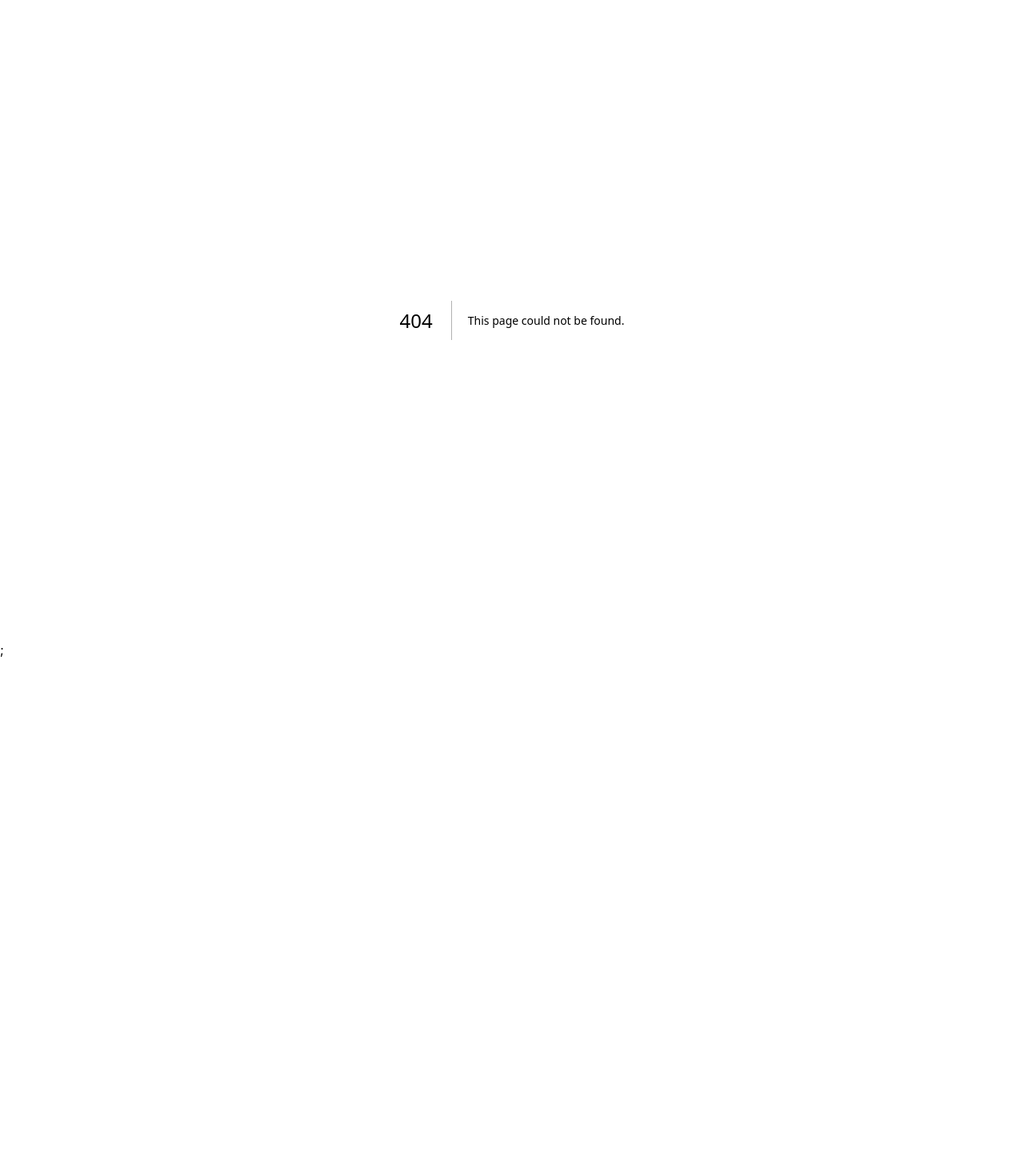
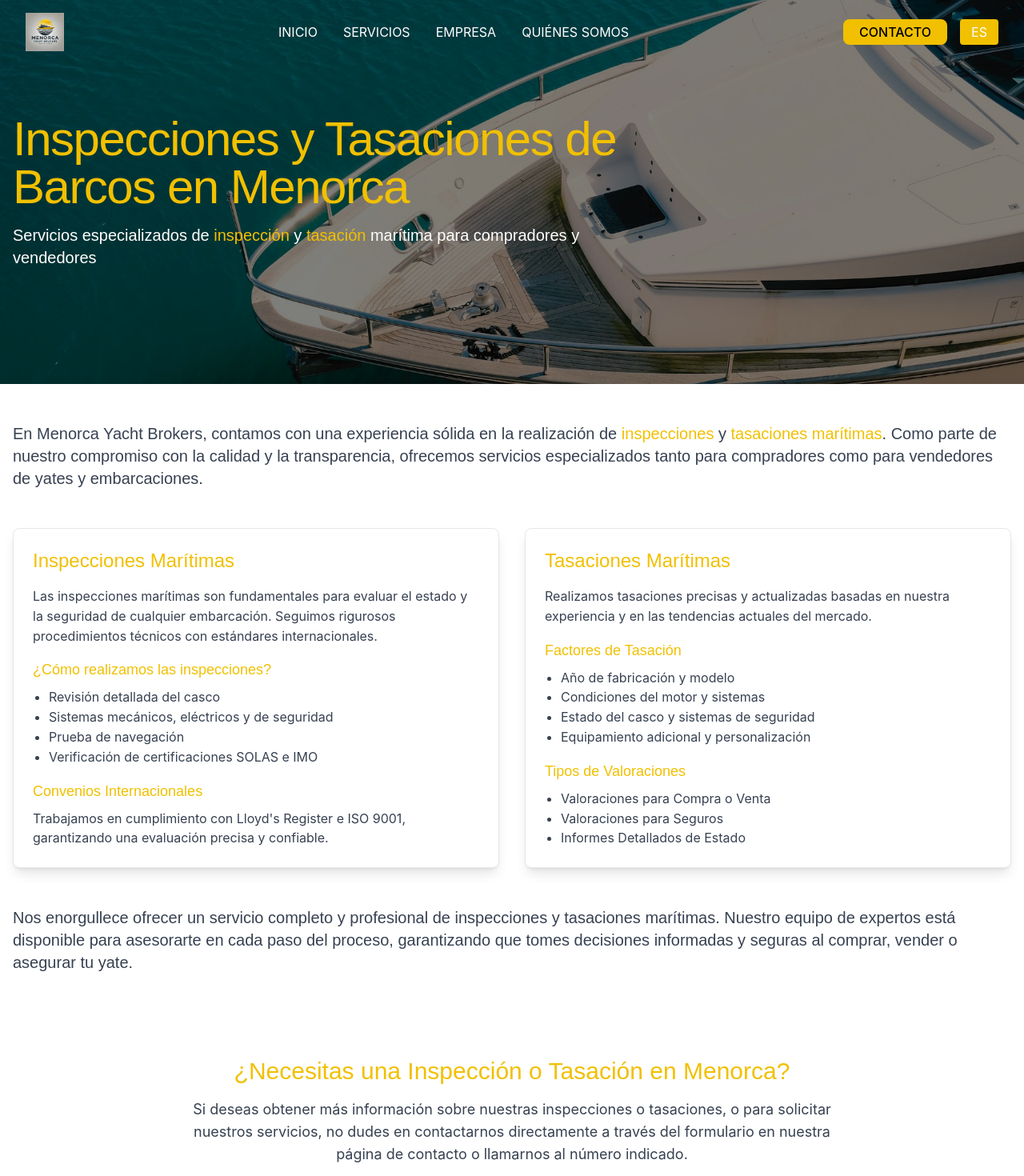
Before and after one commit to davidfreixes/myb, a Next.js app: page /inspections in a window 1280 px wide. Before the commit this address had no page. Shown: the top 1470 px of the page at 80% size. Before the commit the page ends 825 px from the top, so only its background shows below. Built offline with nearby package versions, Linux system fonts and the light colour scheme.

Commit message:
feat: new inspections page

```diff
--- /dev/null
+++ b/client/general/services/inspections.tsx
@@ -0,0 +1,177 @@
+"use client";
+
+import { Button } from "@mantine/core";
+import { motion } from "framer-motion";
+import Image from "next/image";
+import Link from "next/link";
+
+export default function Inspections() {
+  return (
+    <div className="flex flex-col min-h-screen">
+      {/* Hero Section */}
+      <div className="relative h-[60vh] w-full">
+        <Image
+          src="/img/inspections.jpg"
+          alt="Inspecciones y tasaciones de barcos"
+          fill
+          className="object-cover"
+          priority
+        />
+        <div className="absolute inset-0 bg-black/50" />
+        <div className="relative z-10 container mx-auto px-4 h-full flex flex-col justify-center max-w-8xl">
+          <motion.div
+            initial={{ opacity: 0, y: 20 }}
+            animate={{ opacity: 1, y: 0 }}
+            transition={{ duration: 0.8 }}
+            className="max-w-3xl"
+          >
+            <div className="space-y-2 md:space-y-4">
+              <h1 className="font-montserrat text-3xl sm:text-4xl md:text-5xl lg:text-6xl font-medium tracking-tight text-primary">
+                Inspecciones y Tasaciones de Barcos en Menorca
+              </h1>
+              <h2 className="font-montserrat sm:text-lg md:text-xl text-white">
+                Servicios especializados de{" "}
+                <span className="text-primary">inspección</span> y{" "}
+                <span className="text-primary">tasación</span> marítima para
+                compradores y vendedores
+              </h2>
+            </div>
+          </motion.div>
+        </div>
+      </div>
+
+      {/* Main Content */}
+      <div className="container mx-auto px-4 py-12 md:py-12 max-w-8xl">
+        <motion.div
+          initial={{ opacity: 0, y: 20 }}
+          animate={{ opacity: 1, y: 0 }}
+          transition={{ duration: 0.8, delay: 0.2 }}
+          className="prose prose-lg max-w-none"
+        >
+          <p className="font-montserrat text-lg md:text-xl text-gray-700 mb-12">
+            En Menorca Yacht Brokers, contamos con una experiencia sólida en la
+            realización de <span className="text-primary">inspecciones</span> y{" "}
+            <span className="text-primary">tasaciones marítimas</span>. Como
+            parte de nuestro compromiso con la calidad y la transparencia,
+            ofrecemos servicios especializados tanto para compradores como para
+            vendedores de yates y embarcaciones.
+          </p>
+
+          {/* Services Grid */}
+          <div className="grid md:grid-cols-2 gap-8 mb-12">
+            <motion.div
+              initial={{ opacity: 0, x: -20 }}
+              animate={{ opacity: 1, x: 0 }}
+              transition={{ duration: 0.8, delay: 0.4 }}
+              className="relative h-auto bg-white p-6 rounded-lg shadow-lg border"
+            >
+              <h3 className="text-2xl text-primary font-montserrat mb-4">
+                Inspecciones Marítimas
+              </h3>
+              <div className="space-y-4">
+                <p className="text-gray-700">
+                  Las inspecciones marítimas son fundamentales para evaluar el
+                  estado y la seguridad de cualquier embarcación. Seguimos
+                  rigurosos procedimientos técnicos con estándares
+                  internacionales.
+                </p>
+                <div className="space-y-2">
+                  <h4 className="font-montserrat text-lg text-primary">
+                    ¿Cómo realizamos las inspecciones?
+                  </h4>
+                  <ul className="list-disc pl-5 text-gray-700">
+                    <li>Revisión detallada del casco</li>
+                    <li>Sistemas mecánicos, eléctricos y de seguridad</li>
+                    <li>Prueba de navegación</li>
+                    <li>Verificación de certificaciones SOLAS e IMO</li>
+                  </ul>
+                </div>
+                <div className="space-y-2">
+                  <h4 className="font-montserrat text-lg text-primary">
+                    Convenios Internacionales
+                  </h4>
+                  <p className="text-gray-700">
+                    Trabajamos en cumplimiento con Lloyd&apos;s Register e ISO
+                    9001, garantizando una evaluación precisa y confiable.
+                  </p>
+                </div>
+              </div>
+            </motion.div>
+
+            <motion.div
+              initial={{ opacity: 0, x: 20 }}
+              animate={{ opacity: 1, x: 0 }}
+              transition={{ duration: 0.8, delay: 0.6 }}
+              className="relative h-auto bg-white p-6 rounded-lg shadow-lg border"
+            >
+              <h3 className="text-2xl text-primary font-montserrat mb-4">
+                Tasaciones Marítimas
+              </h3>
+              <div className="space-y-4">
+                <p className="text-gray-700">
+                  Realizamos tasaciones precisas y actualizadas basadas en
+                  nuestra experiencia y en las tendencias actuales del mercado.
+                </p>
+                <div className="space-y-2">
+                  <h4 className="font-montserrat text-lg text-primary">
+                    Factores de Tasación
+                  </h4>
+                  <ul className="list-disc pl-5 text-gray-700">
+                    <li>Año de fabricación y modelo</li>
+                    <li>Condiciones del motor y sistemas</li>
+                    <li>Estado del casco y sistemas de seguridad</li>
+                    <li>Equipamiento adicional y personalización</li>
+                  </ul>
+                </div>
+                <div className="space-y-2">
+                  <h4 className="font-montserrat text-lg text-primary">
+                    Tipos de Valoraciones
+                  </h4>
+                  <ul className="list-disc pl-5 text-gray-700">
+                    <li>Valoraciones para Compra o Venta</li>
+                    <li>Valoraciones para Seguros</li>
+                    <li>Informes Detallados de Estado</li>
+                  </ul>
+                </div>
+              </div>
+            </motion.div>
+          </div>
+
+          <p className="font-montserrat text-lg md:text-xl text-gray-700 mb-8">
+            Nos enorgullece ofrecer un servicio completo y profesional de
+            inspecciones y tasaciones marítimas. Nuestro equipo de expertos está
+            disponible para asesorarte en cada paso del proceso, garantizando
+            que tomes decisiones informadas y seguras al comprar, vender o
+            asegurar tu yate.
+          </p>
+        </motion.div>
+      </div>
+
+      {/* CTA Section */}
+      <motion.div
+        initial={{ opacity: 0, y: 20 }}
+        animate={{ opacity: 1, y: 0 }}
+        transition={{ duration: 0.8, delay: 0.8 }}
+        className="p-6 rounded-lg text-center mb-10 max-w-4xl mx-auto"
+      >
+        <h2 className="text-2xl md:text-3xl font-montserrat text-primary mb-4">
+          ¿Necesitas una Inspección o Tasación en Menorca?
+        </h2>
+        <p className="text-lg text-gray-700 mb-6">
+          Si deseas obtener más información sobre nuestras inspecciones o
+          tasaciones, o para solicitar nuestros servicios, no dudes en
+          contactarnos directamente a través del formulario en nuestra página de
+          contacto o llamarnos al número indicado.
+        </p>
+        <Link href="/contact">
+          <Button
+            unstyled
+            className="w-full rounded sm:w-auto bg-primary hover:bg-primary/75 text-black font-normal text-sm md:text-lg py-2 px-4"
+          >
+            Contactar
+          </Button>
+        </Link>
+      </motion.div>
+    </div>
+  );
+}
--- a/client/general/services/yacht-charter.tsx
+++ b/client/general/services/yacht-charter.tsx
@@ -47,7 +47,7 @@ export default function YachtCharter() {
       </div>
 
       {/* Services Section with Background */}
-      <div className="container px-4 sm:px-6 py-12 sm:py-16 md:py-24 mx-auto bg-gray-50 md:max-w-8xl">
+      <div className="container px-4 sm:px-6 py-12 sm:py-16 md:py-18 mx-auto bg-gray-50 md:max-w-8xl">
         <motion.div
           initial={{ opacity: 0, y: 20 }}
           animate={{ opacity: 1, y: 0 }}
@@ -85,7 +85,7 @@ export default function YachtCharter() {
 
       {/* Introduction Section with Image */}
       <div className="inset-0 bg-gradient-to-l from-[#fff6d399] via-[#ffe47acc] to-[#f8ce24c2]">
-        <div className="container mx-auto px-4 sm:px-6 py-12 sm:py-16 md:py-20">
+        <div className="container mx-auto px-4 sm:px-6 py-12 sm:py-16 md:py-20 md:max-w-8xl">
           <div className="grid grid-cols-1 lg:grid-cols-2 gap-8 md:gap-12 items-center">
             <motion.div
               initial={{ opacity: 0, x: 20 }}
--- a/client/layout/components/header.tsx
+++ b/client/layout/components/header.tsx
@@ -50,31 +50,31 @@ const navigation: NavItem[] = [
       },
       {
         label: "Inspecciones y Tasaciones",
-        href: "/servicios/inspecciones",
+        href: `${NAVIGATION_LINKS.INSPECCIONES}`,
         icon: <Scale size={20} />,
         description: "Evaluación profesional de embarcaciones",
       },
       {
         label: "Cargo & Logística",
-        href: "/servicios/logistica",
+        href: `${NAVIGATION_LINKS.LOGÍSTICA}`,
         icon: <Truck size={20} />,
         description: "Servicios de transporte y logística",
       },
       {
         label: "Asesoría Náutica",
-        href: "/servicios/asesoria",
+        href: `${NAVIGATION_LINKS.ASESORIA_NAUTICA}`,
         icon: <HelpCircle size={20} />,
         description: "Consultoría especializada",
       },
       {
         label: "Ship Broker & Charterer",
-        href: "/servicios/ship-broker",
+        href: `${NAVIGATION_LINKS.SHIP_BROKER}`,
         icon: <AnchorIcon size={20} />,
         description: "Servicios de intermediación",
       },
       {
         label: "Servicios de Valor Añadido",
-        href: "/servicios/valor-anadido",
+        href: `${NAVIGATION_LINKS.VALOR_AÑADIDO}`,
         icon: <Plus size={20} />,
         description: "Servicios complementarios",
       },
--- /dev/null
+++ b/pages/inspections.tsx
@@ -0,0 +1,13 @@
+import Inspections from "@/client/general/services/inspections";
+import { Footer } from "@/client/layout/components/footer";
+import { Header } from "@/client/layout/components/header";
+
+export default function YachtBrokerPage() {
+  return (
+    <>
+      <Header sticky={false} isTransparent={true} />
+      <Inspections />
+      <Footer />
+    </>
+  );
+}
```
